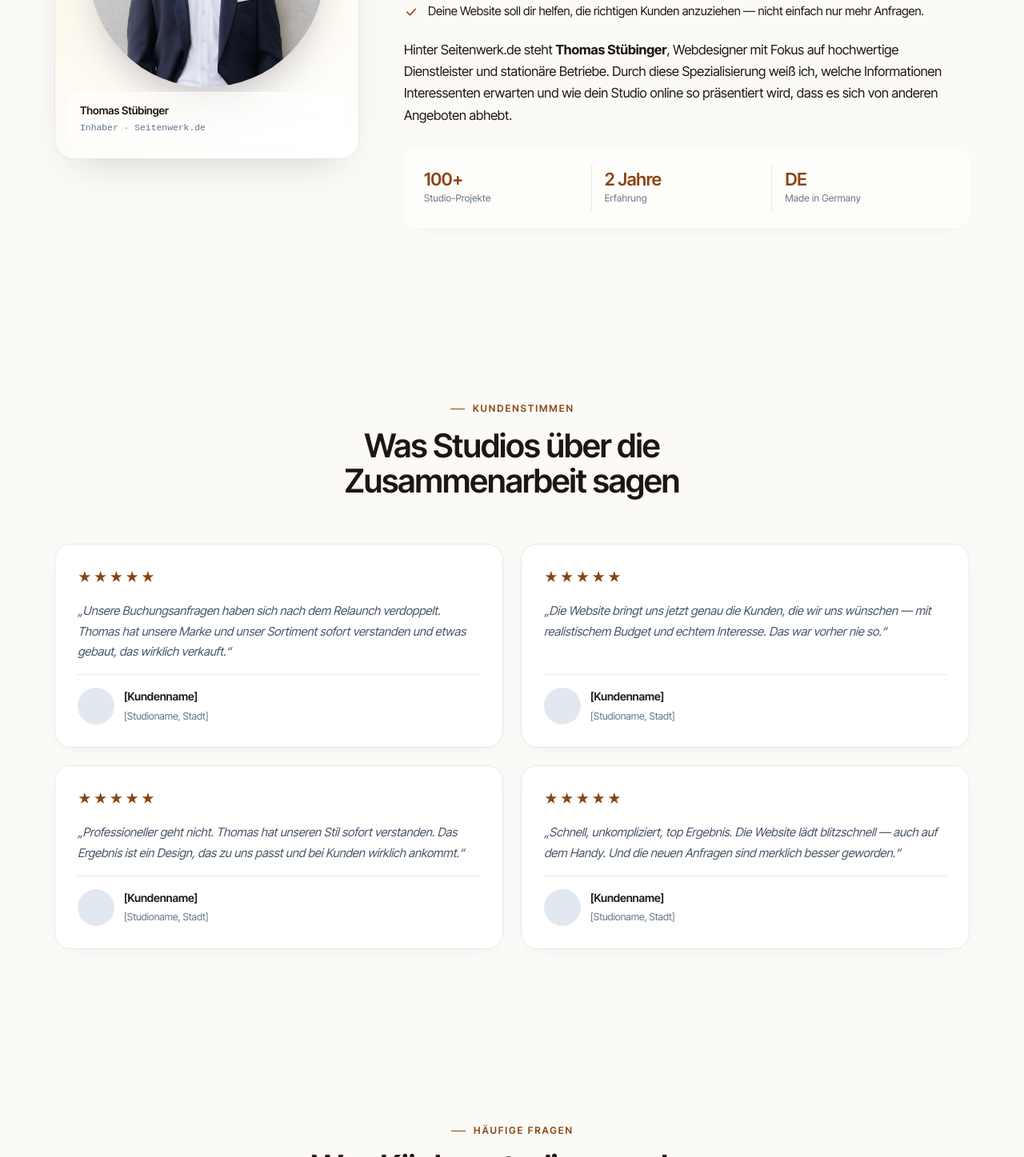
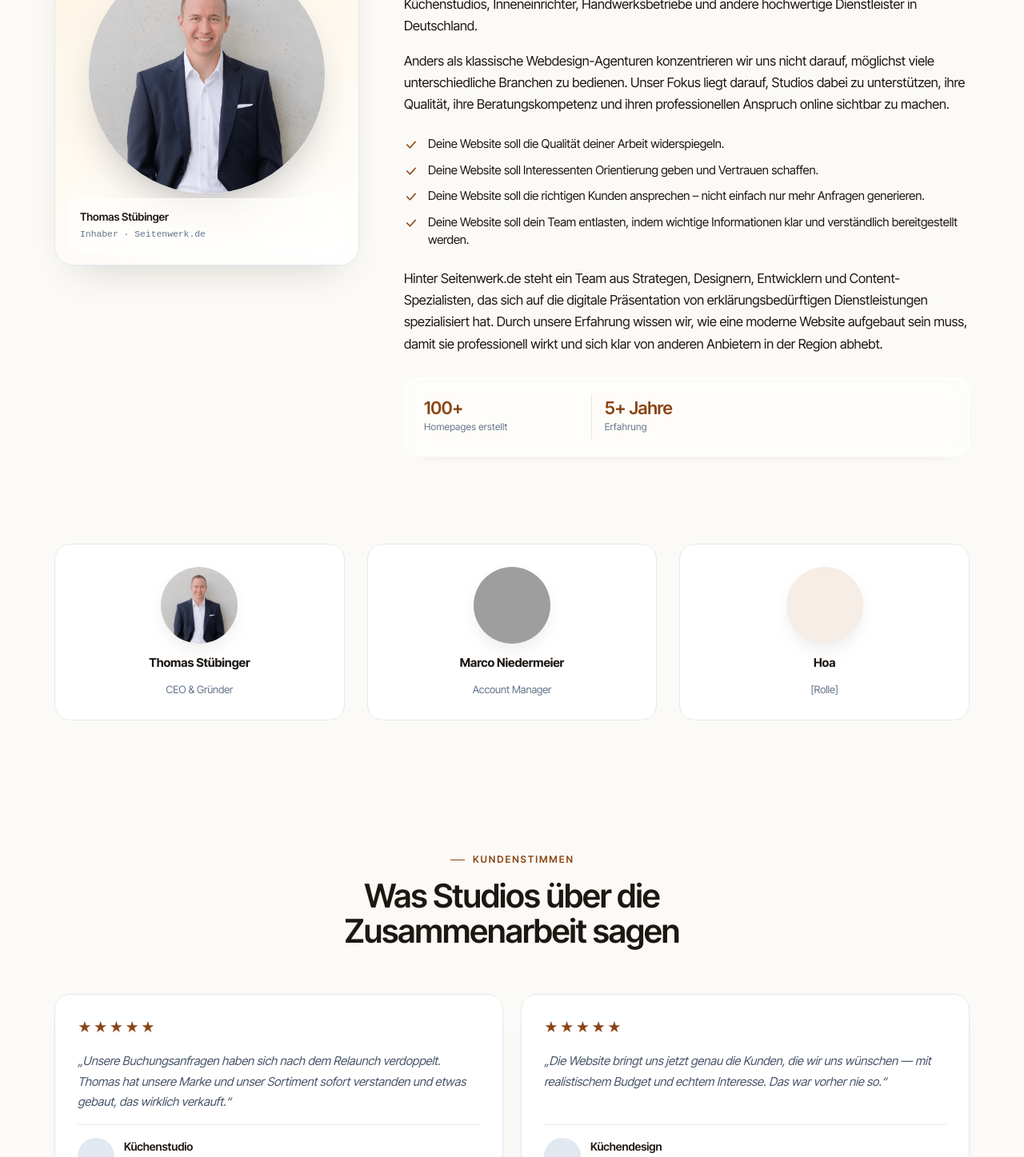
Before and after one commit to AIAccountSC/seitenwerk-kuechenstudio, a website: page index.html in a window 1280 px wide. Shown: the part 7043-8490 px from the top of the page at 80% size. Drawn offline with Linux system fonts and the light colour scheme; grey boxes are pictures that could not be loaded; animation ran at ten frames a second.

Commit message:
Apply same updates as zahnarzt: team section, 2-stat about, iPad mockups, clean CSS frames
- About: updated to team-focused copy with 4 bullet points
- Stats: reduced to 2 (100+ Homepages, 5+ Jahre)
- Team section: Thomas Stübinger, Marco Niedermeier, Hoa
- Testimonials: Küchenstudio München, Küchendesign Hamburg, Studio Nürnberg, Küchenstudio Nienburg
- Portfolio: removed h3/tag/p titles from example cards
- Portfolio: replaced Unsplash photos with 3 kitchen-themed iPad mockups (1024×1536 RGBA)
- CSS: removed device frame from .example-tablet, added aspect-ratio:2/3 + object-fit:contain
- CSS: added sw-team-grid and sw-team-card styles

Co-Authored-By: Claude Sonnet 4.6 <noreply@anthropic.com>

```diff
--- a/index.html
+++ b/index.html
@@ -72,9 +72,9 @@
     @media(max-width:820px){.examples-grid{grid-template-columns:1fr;}}
     @media(min-width:500px) and (max-width:820px){.examples-grid{grid-template-columns:repeat(2,1fr);}}
     .example-card{display:flex;flex-direction:column;gap:14px;}
-    .example-tablet{background:var(--ink);border-radius:22px;padding:14px 10px 10px;box-shadow:0 28px 56px -28px rgba(29,23,18,.28);position:relative;overflow:hidden;}
-    .example-tablet::before{content:"";display:block;width:48px;height:5px;background:rgba(255,255,255,.18);border-radius:3px;margin:0 auto 10px;}
-    .example-tablet img{border-radius:14px;width:100%;height:auto;display:block;}
+    .example-tablet{background:transparent;border-radius:0;padding:0;box-shadow:none;overflow:hidden;aspect-ratio:2/3;}
+    .example-tablet::before{display:none;}
+    .example-tablet img{border-radius:0;width:100%;height:100%;display:block;object-fit:contain;}
     .example-tag{display:inline-block;background:var(--green-soft);color:var(--green);font-size:12px;font-weight:600;letter-spacing:.04em;text-transform:uppercase;padding:4px 11px;border-radius:999px;}
     .example-card h3{font-size:17px;font-weight:700;margin:2px 0 0;color:var(--ink);}
     .example-card p{font-size:13.5px;color:var(--muted);margin:0;line-height:1.5;}
@@ -88,6 +88,14 @@
     .testi-person img{width:46px;height:46px;border-radius:50%;object-fit:cover;flex-shrink:0;}
     .testi-person strong{display:block;font-size:14px;font-weight:600;color:var(--ink);}
     .testi-person span{font-size:12.5px;color:var(--muted);}
+    .sw-team-grid{display:grid;grid-template-columns:repeat(3,1fr);gap:28px;margin-top:0;}
+    @media(max-width:640px){.sw-team-grid{grid-template-columns:1fr;}}
+    @media(min-width:400px) and (max-width:640px){.sw-team-grid{grid-template-columns:repeat(2,1fr);}}
+    .sw-team-card{display:flex;flex-direction:column;align-items:center;gap:12px;text-align:center;padding:28px 20px;background:var(--card);border:1px solid var(--line);border-radius:20px;}
+    .sw-team-photo{width:96px;height:96px;border-radius:50%;object-fit:cover;box-shadow:0 10px 28px -12px rgba(29,23,18,.18);}
+    .sw-team-placeholder{background:#f5ede6;display:block;}
+    .sw-team-card strong{font-size:15px;font-weight:700;color:var(--ink);display:block;}
+    .sw-team-card span{font-size:13px;color:var(--muted);}
 </style>
   <meta name="robots" content="index, follow, max-image-preview:large, max-snippet:-1, max-video-preview:-1" />
   <script type="application/ld+json">
@@ -501,27 +509,18 @@
         <div class="examples-grid">
           <div class="example-card reveal d1">
             <div class="example-tablet">
-              <img src="https://images.unsplash.com/photo-1600489000022-c2086d79f9d4?w=820&h=540&fit=crop&auto=format" alt="K&#252;chenstudio Website Beispiel" width="820" height="540" loading="lazy" decoding="async">
+              <img src="assets/ipad-1.png" alt="Küchenstudio Website Beispiel" width="1024" height="1536" loading="lazy" decoding="async">
             </div>
-            <span class="example-tag">K&#252;chenstudio</span>
-            <h3>Referenz-Studio 1</h3>
-            <p>Buchungsanfragen verdoppelt nach Relaunch</p>
           </div>
           <div class="example-card reveal d2">
             <div class="example-tablet">
-              <img src="https://images.unsplash.com/photo-1556909114-f6e7ad7d3136?w=820&h=540&fit=crop&auto=format" alt="K&#252;chenplaner Website Beispiel" width="820" height="540" loading="lazy" decoding="async">
+              <img src="assets/ipad-2.png" alt="Küchenplaner Website Beispiel" width="1024" height="1536" loading="lazy" decoding="async">
             </div>
-            <span class="example-tag">K&#252;chenplanung</span>
-            <h3>Referenz-Studio 2</h3>
-            <p>Neue Website in 12 Werktagen live</p>
           </div>
           <div class="example-card reveal d3">
             <div class="example-tablet">
-              <img src="https://images.unsplash.com/photo-1556909211-36987daf7b4d?w=820&h=540&fit=crop&auto=format" alt="Luxusk&#252;chen Website Beispiel" width="820" height="540" loading="lazy" decoding="async">
+              <img src="assets/ipad-3.png" alt="Luxusküchen Website Beispiel" width="1024" height="1536" loading="lazy" decoding="async">
             </div>
-            <span class="example-tag">Luxusk&#252;chen</span>
-            <h3>Referenz-Studio 3</h3>
-            <p>Google PageSpeed 97/100 auf Mobile</p>
           </div>
         </div>
       </div>
@@ -541,11 +540,12 @@
           <div class="about-body">
             <span class="eyebrow reveal">Über uns</span>
             <h2 class="h-section reveal d1" style="margin: 14px 0 24px;">Wer hinter Seitenwerk.de steht</h2>
-            <p class="reveal d2">Seitenwerk.de konzentriert sich auf Websites für Küchenstudios, Handwerksbetriebe und andere erklärungsbedürftige Dienstleistungen. Statt generische Agentur-Websites zu bauen, liegt der Fokus auf einem klaren Anspruch:</p>
+            <p class="reveal d2">Seitenwerk.de ist ein spezialisiertes Team für die Entwicklung professioneller Websites für Küchenstudios, Inneneinrichter, Handwerksbetriebe und andere hochwertige Dienstleister in Deutschland.</p>
+            <p class="reveal d2" style="margin-top:10px;">Anders als klassische Webdesign-Agenturen konzentrieren wir uns nicht darauf, möglichst viele unterschiedliche Branchen zu bedienen. Unser Fokus liegt darauf, Studios dabei zu unterstützen, ihre Qualität, ihre Beratungskompetenz und ihren professionellen Anspruch online sichtbar zu machen.</p>
             <ul class="about-bullets reveal d3">
               <li>
                 <svg viewBox="0 0 24 24" fill="none" stroke="currentColor" stroke-width="2.2" stroke-linecap="round" stroke-linejoin="round"><polyline points="5 12 10 17 19 7"></polyline></svg>
-                Deine Website soll deine Qualität, Beratung und Ausführung widerspiegeln.
+                Deine Website soll die Qualität deiner Arbeit widerspiegeln.
               </li>
               <li>
                 <svg viewBox="0 0 24 24" fill="none" stroke="currentColor" stroke-width="2.2" stroke-linecap="round" stroke-linejoin="round"><polyline points="5 12 10 17 19 7"></polyline></svg>
@@ -553,24 +553,47 @@
               </li>
               <li>
                 <svg viewBox="0 0 24 24" fill="none" stroke="currentColor" stroke-width="2.2" stroke-linecap="round" stroke-linejoin="round"><polyline points="5 12 10 17 19 7"></polyline></svg>
-                Deine Website soll dir helfen, die richtigen Kunden anzuziehen — nicht einfach nur mehr Anfragen.
+                Deine Website soll die richtigen Kunden ansprechen – nicht einfach nur mehr Anfragen generieren.
+              </li>
+              <li>
+                <svg viewBox="0 0 24 24" fill="none" stroke="currentColor" stroke-width="2.2" stroke-linecap="round" stroke-linejoin="round"><polyline points="5 12 10 17 19 7"></polyline></svg>
+                Deine Website soll dein Team entlasten, indem wichtige Informationen klar und verständlich bereitgestellt werden.
               </li>
             </ul>
-            <p class="reveal d4">Hinter Seitenwerk.de steht <b>Thomas Stübinger</b>, Webdesigner mit Fokus auf hochwertige Dienstleister und stationäre Betriebe. Durch diese Spezialisierung weiß ich, welche Informationen Interessenten erwarten und wie dein Studio online so präsentiert wird, dass es sich von anderen Angeboten abhebt.</p>
+            <p class="reveal d4">Hinter Seitenwerk.de steht ein Team aus Strategen, Designern, Entwicklern und Content-Spezialisten, das sich auf die digitale Präsentation von erklärungsbedürftigen Dienstleistungen spezialisiert hat. Durch unsere Erfahrung wissen wir, wie eine moderne Website aufgebaut sein muss, damit sie professionell wirkt und sich klar von anderen Anbietern in der Region abhebt.</p>
             <div class="about-stats reveal d5">
               <div class="about-stat">
                 <b>100+</b>
-                <span>Studio-Projekte</span>
+                <span>Homepages erstellt</span>
               </div>
               <div class="about-stat">
-                <b>2 Jahre</b>
+                <b>5+ Jahre</b>
                 <span>Erfahrung</span>
               </div>
-              <div class="about-stat">
-                <b>DE</b>
-                <span>Made in Germany</span>
-              </div>
             </div>
+          </div>
+        </div>
+      </div>
+    </section>
+
+    <!-- ============ TEAM ============ -->
+    <section class="section" id="team" style="padding-top:0;padding-bottom:56px;" data-screen-label="08c Team">
+      <div class="container">
+        <div class="sw-team-grid">
+          <div class="sw-team-card">
+            <img src="assets/founder.png" alt="Thomas Stübinger" width="160" height="160" loading="lazy" decoding="async" class="sw-team-photo" />
+            <strong>Thomas Stübinger</strong>
+            <span>CEO &amp; Gründer</span>
+          </div>
+          <div class="sw-team-card">
+            <img src="https://cdn.prod.website-files.com/649413ec23c5269e2fb03294/658183b74d341b8e9974a1a5_Marco%20Niedermeier.png" alt="Marco Niedermeier" width="160" height="160" loading="lazy" decoding="async" class="sw-team-photo" />
+            <strong>Marco Niedermeier</strong>
+            <span>Account Manager</span>
+          </div>
+          <div class="sw-team-card">
+            <div class="sw-team-photo sw-team-placeholder"></div>
+            <strong>Hoa</strong>
+            <span>[Rolle]</span>
           </div>
         </div>
       </div>
@@ -589,7 +612,7 @@
             <blockquote class="testi-quote">&#8222;Unsere Buchungsanfragen haben sich nach dem Relaunch verdoppelt. Thomas hat unsere Marke und unser Sortiment sofort verstanden und etwas gebaut, das wirklich verkauft.&#8220;</blockquote>
                         <div class="testi-person">
               <div style="width:46px;height:46px;border-radius:50%;background:var(--line);flex-shrink:0;"></div>
-              <div><strong>[Kundenname]</strong><span>[Studioname, Stadt]</span></div>
+              <div><strong>Küchenstudio</strong><span>München</span></div>
             </div>
           </article>
           <article class="testi-card reveal d2">
@@ -597,7 +620,7 @@
             <blockquote class="testi-quote">&#8222;Die Website bringt uns jetzt genau die Kunden, die wir uns w&#252;nschen &#8212; mit realistischem Budget und echtem Interesse. Das war vorher nie so.&#8220;</blockquote>
                         <div class="testi-person">
               <div style="width:46px;height:46px;border-radius:50%;background:var(--line);flex-shrink:0;"></div>
-              <div><strong>[Kundenname]</strong><span>[Studioname, Stadt]</span></div>
+              <div><strong>Küchendesign</strong><span>Hamburg</span></div>
             </div>
           </article>
           <article class="testi-card reveal d3">
@@ -605,7 +628,7 @@
             <blockquote class="testi-quote">&#8222;Professioneller geht nicht. Thomas hat unseren Stil sofort verstanden. Das Ergebnis ist ein Design, das zu uns passt und bei Kunden wirklich ankommt.&#8220;</blockquote>
                         <div class="testi-person">
               <div style="width:46px;height:46px;border-radius:50%;background:var(--line);flex-shrink:0;"></div>
-              <div><strong>[Kundenname]</strong><span>[Studioname, Stadt]</span></div>
+              <div><strong>Studio</strong><span>Nürnberg</span></div>
             </div>
           </article>
           <article class="testi-card reveal d4">
@@ -613,7 +636,7 @@
             <blockquote class="testi-quote">&#8222;Schnell, unkompliziert, top Ergebnis. Die Website l&#228;dt blitzschnell &#8212; auch auf dem Handy. Und die neuen Anfragen sind merklich besser geworden.&#8220;</blockquote>
                         <div class="testi-person">
               <div style="width:46px;height:46px;border-radius:50%;background:var(--line);flex-shrink:0;"></div>
-              <div><strong>[Kundenname]</strong><span>[Studioname, Stadt]</span></div>
+              <div><strong>Küchenstudio</strong><span>Nienburg</span></div>
             </div>
           </article>
         </div>
```
Also changed, not shown: assets/ipad-1.png (added), assets/ipad-3.png (added), 1 other file.
